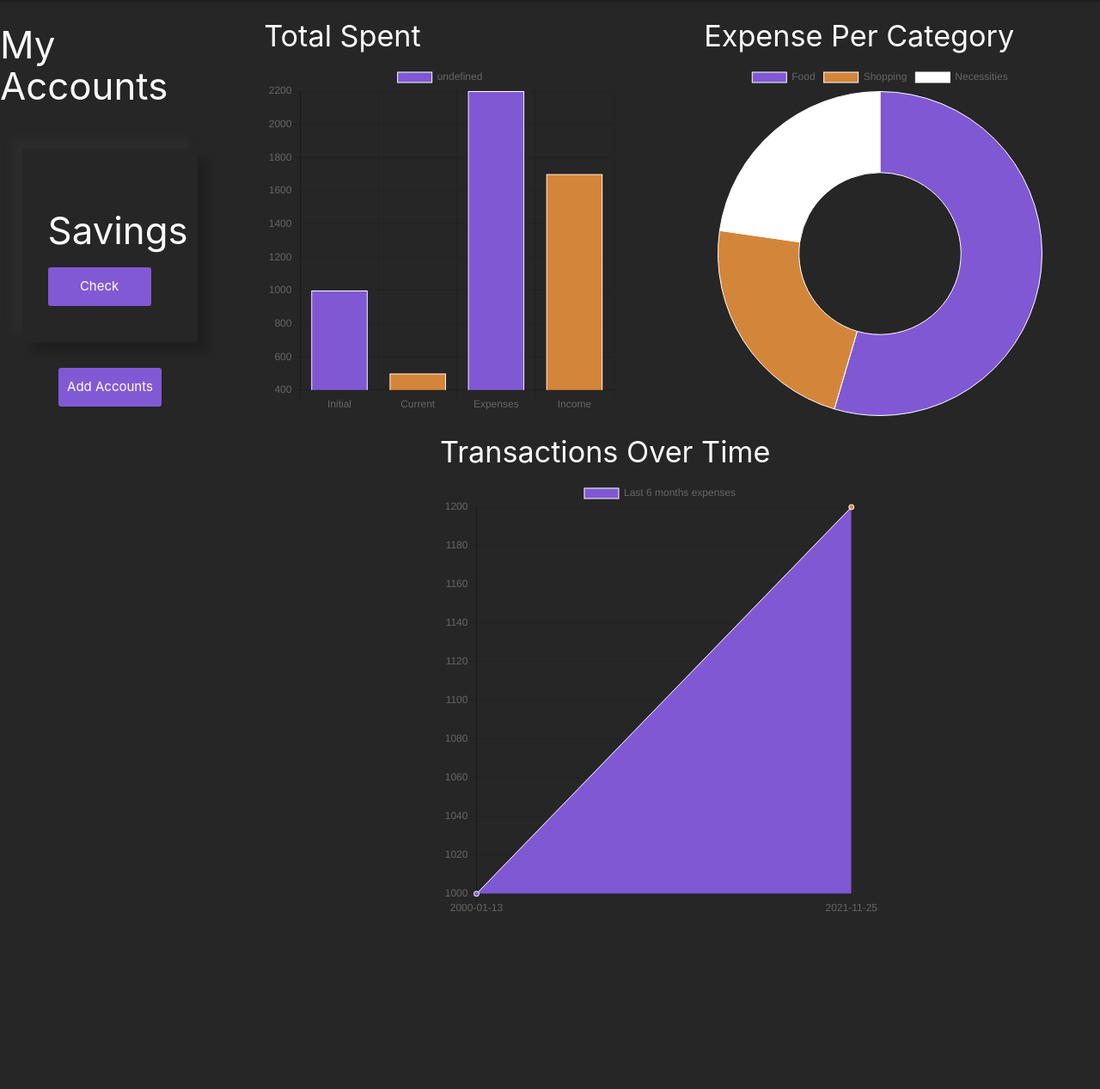
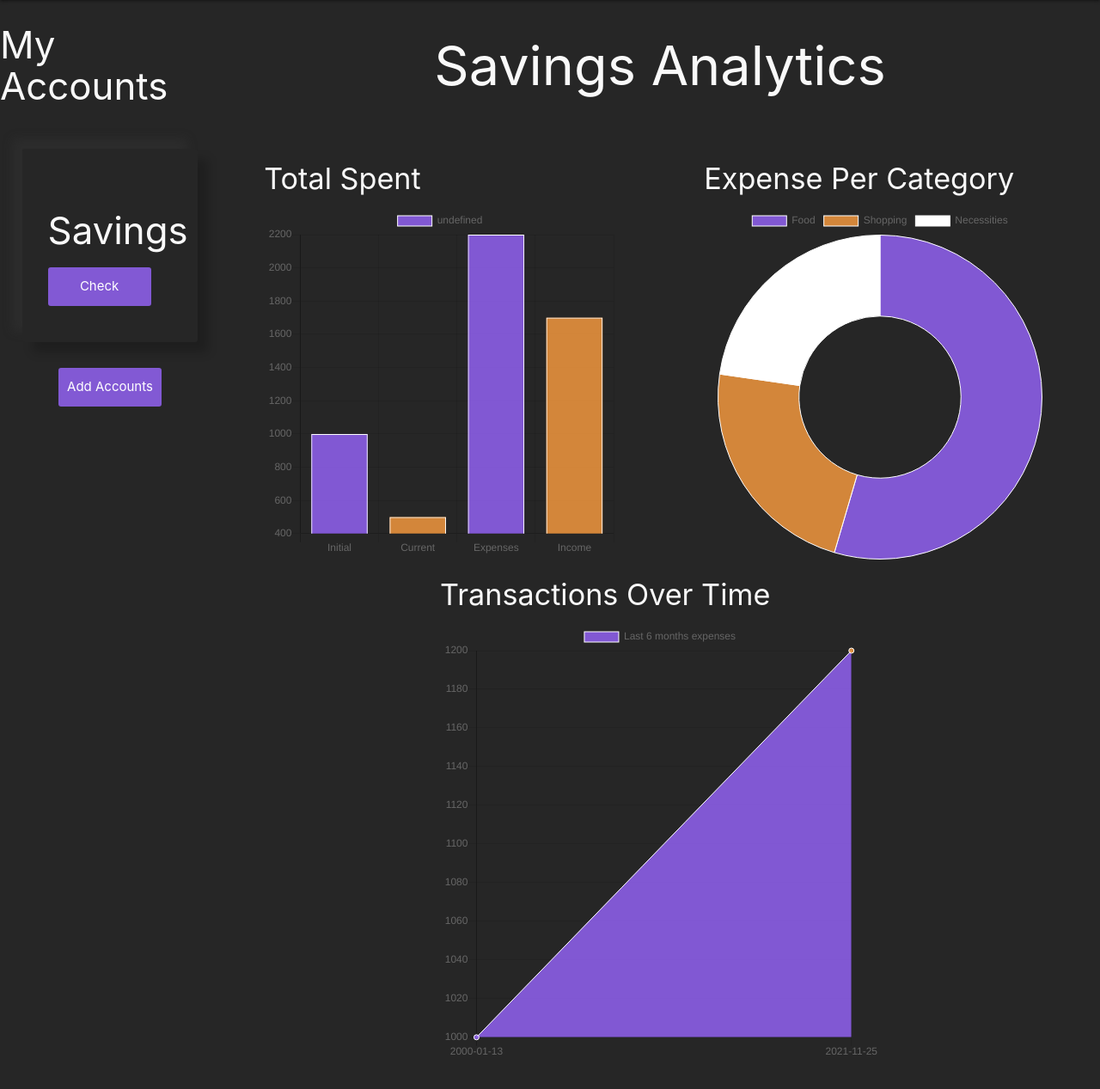
Before and after one commit to bestepha83/Budgeting-App, a Django app: a page that uses budget/templates/budget/analytics.html in a window 1280 px wide. Shown: the part 64-1331 px from the top of the page at 86% size. Before the commit the page ends 1124 px from the top, so only its background shows below. Run offline with Django 3.2, Linux system fonts and the light colour scheme; a user stored in the database is signed in; data comes from the database, SQL or seed files in the repository; both versions use the stored data as it was after the commit; some libraries are stand-ins or nearby versions.

Commit message:
style changes

```diff
--- a/budget/models.py
+++ b/budget/models.py
@@ -29,7 +29,6 @@ class Project(models.Model):
             total_expense_amount += expense.amount
         for income in income_list:
             total_income_amount += income.amount
-        print(total_income_amount)
         return self.budget - total_expense_amount + total_income_amount
 
     def total_transactions(self):
--- a/budget/static/css/styles.css
+++ b/budget/static/css/styles.css
@@ -225,7 +225,7 @@ hr {
     display: flex;
     justify-content: space-around;
     align-items: center;
-    width: 100%;
+    width: 90%;
 }
 
 .profile-section .stat-card{
@@ -244,6 +244,7 @@ hr {
 .section-expenses {
     width: 100%;
     display: flex;
+    flex-direction: column;
     justify-content: center;
     align-items: center;
 }
@@ -287,7 +288,7 @@ hr {
     display: flex;
     justify-content: space-around;
     align-items: center;
-    width: 90%;
+    width: 100%;
 }
 
 .transactions-section .stat-card {
@@ -326,6 +327,7 @@ hr {
 
 .analytics-section {
     display: flex;
+    flex-direction: column;
     justify-content: center;
     align-items: center;
     width: 80%;
@@ -338,6 +340,7 @@ hr {
     align-items: center;
     flex-wrap: wrap;
     width: 100%;
+    margin: 2rem 0;
 }
 
 .analytics-row .container {
--- a/budget/templates/budget/analytics.html
+++ b/budget/templates/budget/analytics.html
@@ -4,6 +4,7 @@
 {% include "budget/header.html" %}
 
 <section class="analytics-section">
+    <h1>{{ project.name }} Analytics</h1>
     <div class = "analytics-row">
         <div id="container" style="width: 40%;">
             <h4>Total Spent</h4>
```
Also changed, not shown: budget/migrations/0013_category.py (added), db.sqlite3.
